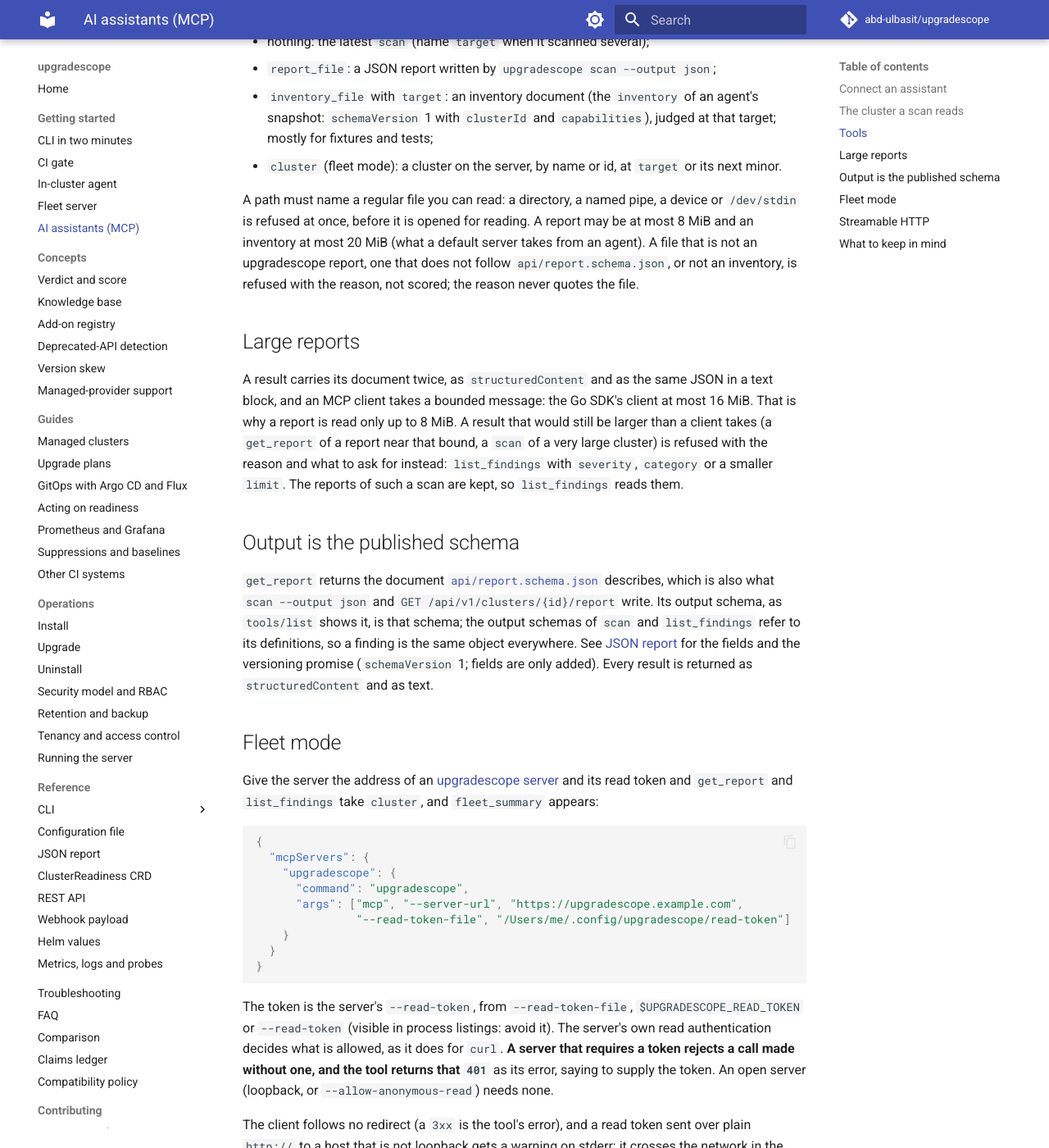
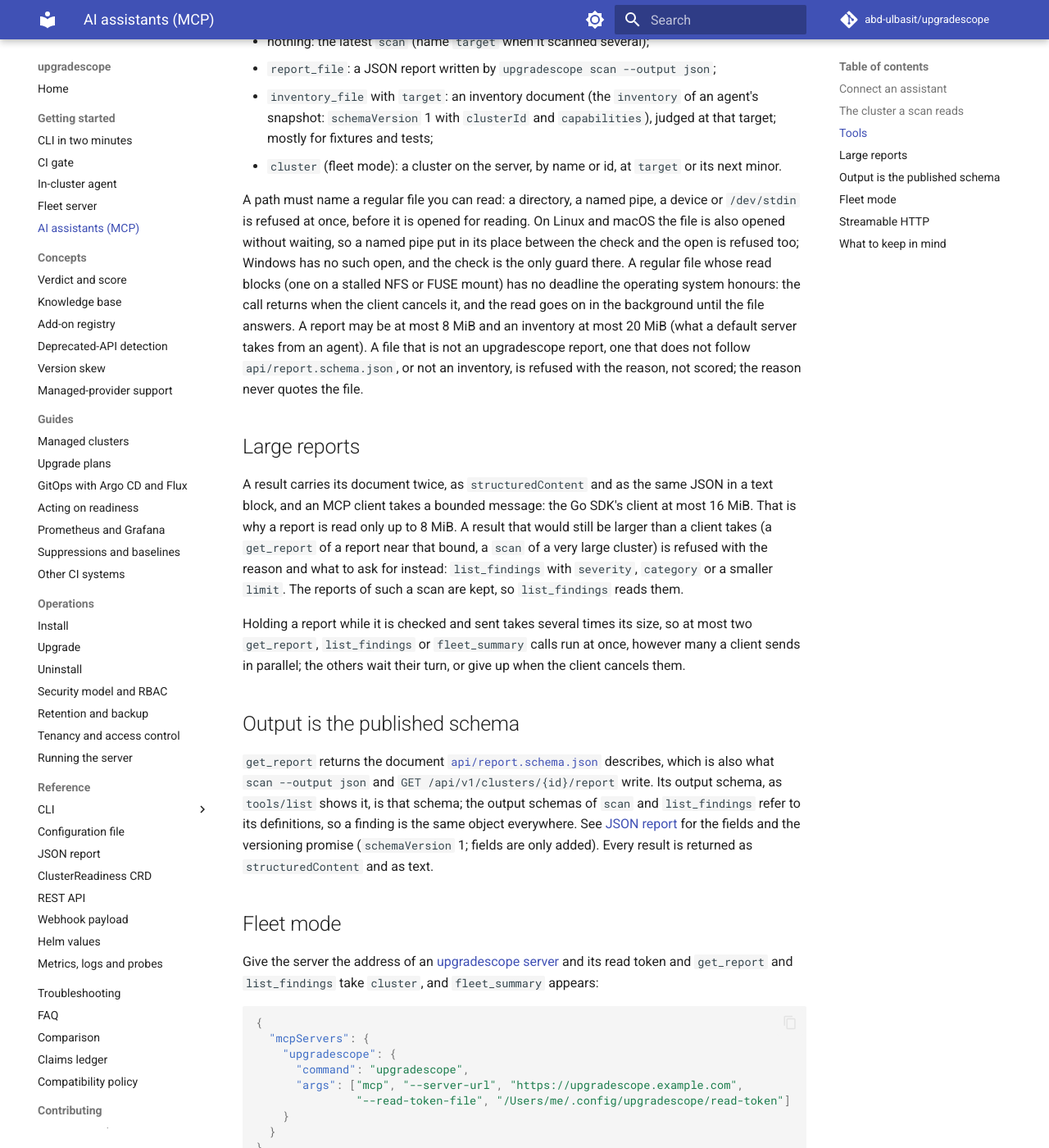
Before and after one commit to abd-ulbasit/upgradescope, an MkDocs documentation site: the page built from docs/getting-started/mcp.md, in a window 1280 px wide and 1400 px high, scrolled down 1910 px. Shown: the whole window at 82% size. Built offline with MkDocs 1.6.1 and Material for MkDocs 9.7.7, drawn with Linux system fonts in a browser that asks for light colours; comment, search, counter and statistics services are not loaded; some of the changed text lies outside the part shown.

Commit message:
docs(mcp): Windows has only the stat check, a blocked read ends with the call, two report reads at once; MC-08 re-measured
MC-08 is re-measured at 67f30be (62,779,554 bytes, 2.00 MiB over the
branch's base c5cfa5d); MC-09 names the list_findings refusal test and
MC-10 the bound on parallel report reads.

Refs #76

Co-Authored-By: Claude Fable 5 <noreply@anthropic.com>

```diff
--- a/docs/getting-started/mcp.md
+++ b/docs/getting-started/mcp.md
@@ -9,7 +9,8 @@ server or a file.
 
 The server speaks MCP on stdin and stdout, so a client starts it as a
 subprocess; there is nothing to deploy. It is part of the one binary
-(`upgradescope mcp`); it adds about 2 MiB to it (1.99 MiB on linux/amd64, stripped, measured when it was added).
+(`upgradescope mcp`); it adds about 2 MiB to it (2.00 MiB on linux/amd64, stripped, measured
+at `67f30be`; MC-08 in the [claims ledger](../claims.md) has the command).
 
 ## Connect an assistant
 
@@ -102,6 +103,12 @@ The source of `list_findings` and `get_report` is one of:
 
 A path must name a regular file you can read: a directory, a named pipe, a
 device or `/dev/stdin` is refused at once, before it is opened for reading.
+On Linux and macOS the file is also opened without waiting, so a named pipe
+put in its place between the check and the open is refused too; Windows has
+no such open, and the check is the only guard there. A regular file whose
+read blocks (one on a stalled NFS or FUSE mount) has no deadline the
+operating system honours: the call returns when the client cancels it, and
+the read goes on in the background until the file answers.
 A report may be at most 8 MiB and an inventory at most 20 MiB (what a
 default server takes from an agent). A file that is not an upgradescope
 report, one that does not follow `api/report.schema.json`, or not an
@@ -118,6 +125,11 @@ report near that bound, a `scan` of a very large cluster) is refused with
 the reason and what to ask for instead: `list_findings` with `severity`,
 `category` or a smaller `limit`. The reports of such a scan are kept, so
 `list_findings` reads them.
+
+Holding a report while it is checked and sent takes several times its size,
+so at most two `get_report`, `list_findings` or `fleet_summary` calls run at
+once, however many a client sends in parallel; the others wait their turn,
+or give up when the client cancels them.
 
 ## Output is the published schema
 
```
Also changed, not shown: docs/claims.md (+4 -3 lines).
